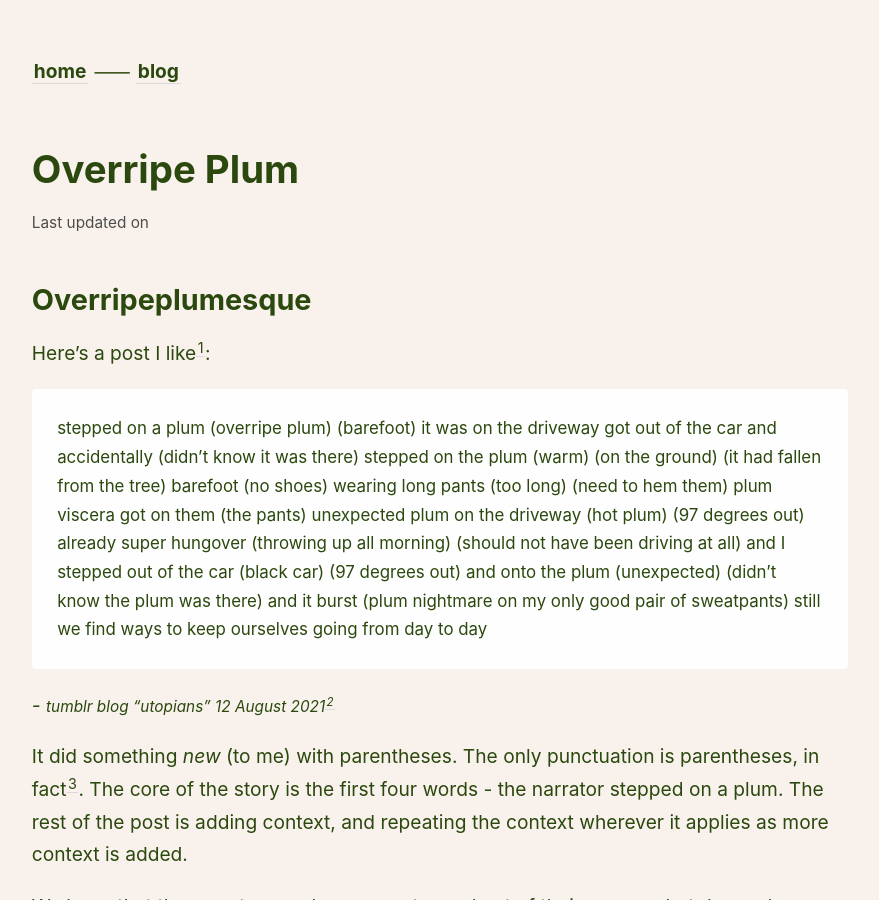
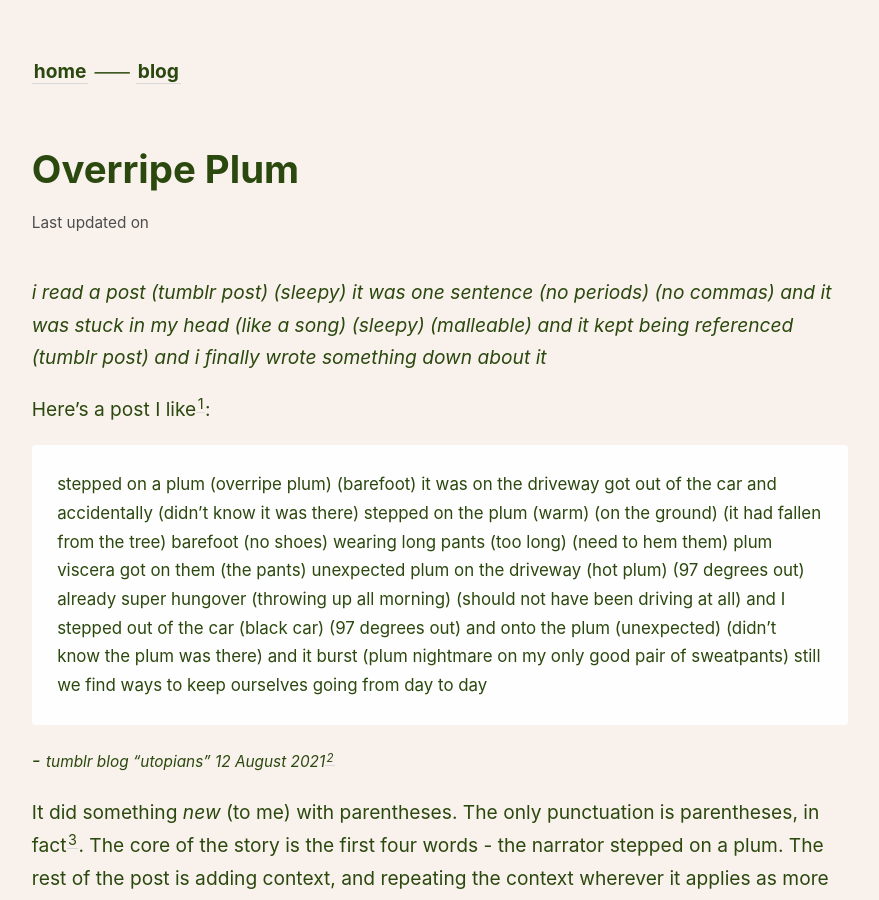
Before and after one commit to izzergh/is, a Jekyll site: the page built from _posts/2023-05-31-overripe_plum.md, in a window 1280 px wide and 900 px high. Shown: the whole window, without its empty margins (45-924 px from the left). Built offline with Jekyll 4.4.1, drawn with Linux system fonts in a browser that asks for light colours.

```diff
--- a/_posts/2023-06-01-overripe_plum.md
+++ b/_posts/2023-05-31-overripe_plum.md
@@ -2,13 +2,19 @@
 layout: post
 title: Overripe Plum
 permalink: blog/overripe_plum
-tags: ["drafts"]
+tags: ["uncategorized"]
+excerpt_separator: <!--more-->
 ---
 
 
+_i read a post (tumblr post) (sleepy) it was one sentence (no periods) (no
+commas) and it was stuck in my head (like a song) (sleepy) (malleable) and it
+kept being referenced (tumblr post) and i finally wrote something down about
+it_
+
+<!--more-->
+
 <!-- The examples section isn't cohesive. This is not an enjoyable article -->
-## Overripeplumesque
-
 Here's a post I like[^1]:
 
 > stepped on a plum (overripe plum) (barefoot) it was on the driveway got out
```
